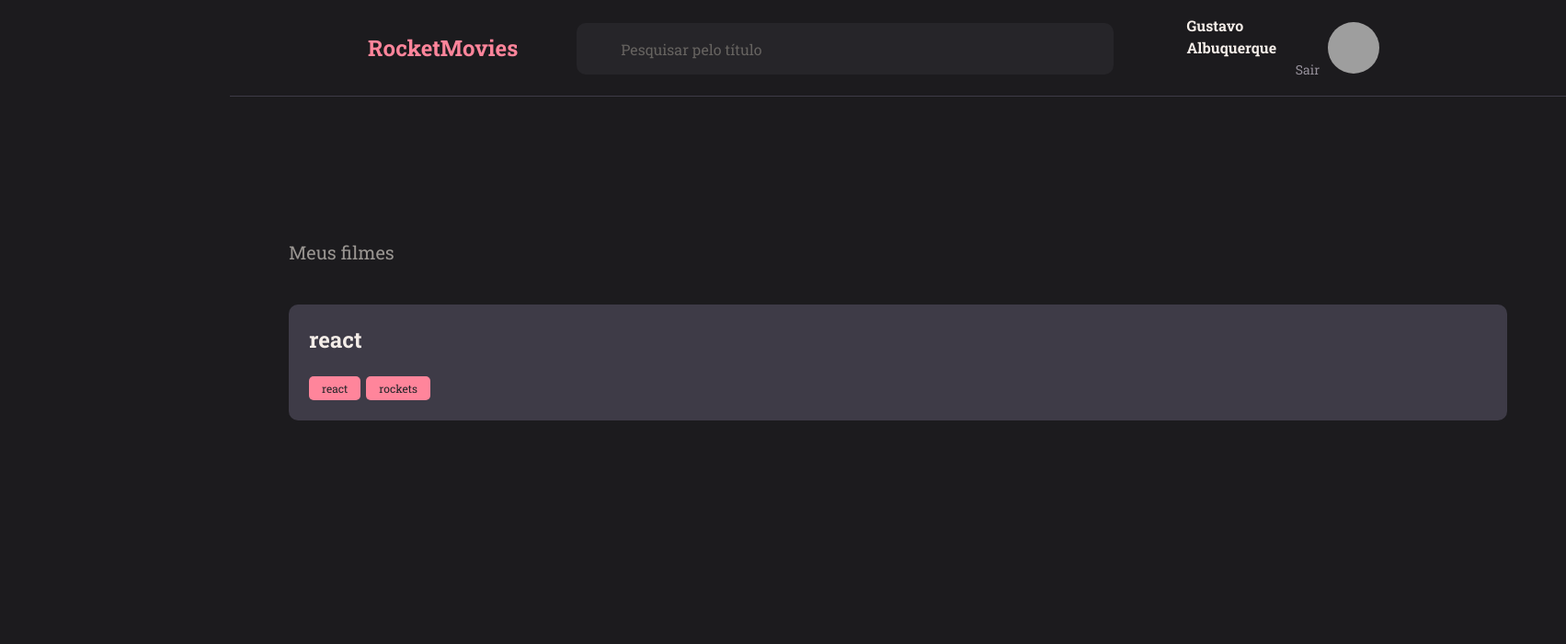
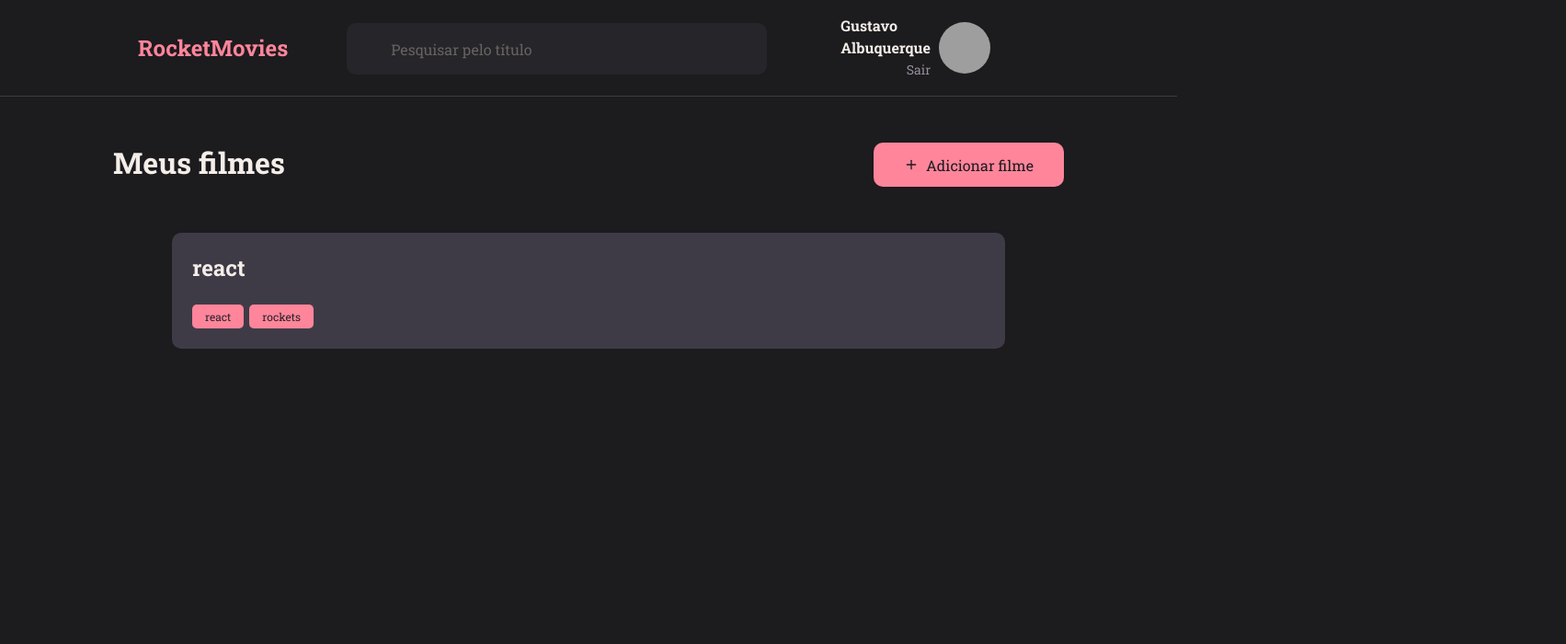
Before and after one commit to gugu1073/MovieNotes-Front-end, a React (Vite) app: page / in a window 1280 px wide. Shown: the top 700 px of the page at 92% size, 1703 px wide, since content can reach past the window. Built offline with nearby package versions, Linux system fonts and the light colour scheme; grey boxes are pictures that could not be loaded.

Commit message:
new home

```diff
--- a/src/components/Note/index.jsx
+++ b/src/components/Note/index.jsx
@@ -13,7 +13,8 @@ export function Note( {data , ...rest}) {
         data.tags.map(tag =>
         <Tag
         key={tag.id}
-        title={tag.name}/>)
+        title={tag.name}
+        />)
        }
        </footer>
       }
--- a/src/pages/Home/index.jsx
+++ b/src/pages/Home/index.jsx
@@ -3,29 +3,30 @@ import {Container, Content, NewNotes } from './styles'
 
 import {Header} from '../../components/Header'
 import {Note} from '../../components/Note'
-import {Input} from '../../components/input'
-import {Section} from '../../components/Section'
 
 export function Home() {
  return (
   <Container>
-    <Header/>
+   <Header/>
+
+    <div>
+      <h1>Meus filmes</h1>
+
+      <NewNotes to="/newMovie">
+       <FiPlus/>
+        Adicionar filme
+      </NewNotes>
+
+    </div>
 
     <Content>
-      <Section title="Meus filmes">
       <Note data={{title: 'react', tags:[
         {id: '1', name: 'react' },
         {id: '2', name: 'rockets'}
       ]
       }}/>
-      </Section>
     </Content>
 
-    <NewNotes to="/newMovie">
-      <FiPlus/>
-      Adicionar filme
-    </NewNotes>
   </Container>
-
  );
 }
--- a/src/pages/Home/styles.js
+++ b/src/pages/Home/styles.js
@@ -5,22 +5,19 @@ export const Container = styled.div`
  width: 100%;
  height: 100vh;
 
- display: grid;
-
- grid-template-columns: 250px auto;
- grid-template-rows: 105px 128px auto 64px;
- grid-template-areas:
- "brand  header"
- "menu search"
- "menu content"
- "newnote content";
 
  background-color: ${({theme}) => theme.COLORS.BACKGROUND_800};
+
+ > div {
+  display: flex;
+  justify-content: space-between;
+  margin-left: 123px;
+  margin-right: 123px;
+  margin-top: 50px;
+ }
 `;
 
 export const Brand =   styled.div`
- grid-area: brand;
-
  display: flex;
  justify-content: center;
  align-items: center;
@@ -37,26 +34,6 @@ export const Brand =   styled.div`
  }
 `;
 
-export const Menu  =  styled.ul`
- grid-area: menu;
-
- background-color: ${({theme}) => theme.COLORS.BACKGROUND_900};
-
-
- padding-top: 64px;
- text-align: center;
-
- >li {
-  margin-bottom: 24px;
-
- }
-`;
-
-export const Search =   styled.div`
- grid-area: search;
- padding: 64px 64px 0;
-`;
-
 export const Content =   styled.div`
  grid-area: content;
  padding: 0 64px;
@@ -64,13 +41,15 @@ export const Content =   styled.div`
 `;
 
 export const NewNotes =  styled(Link)`
- grid-area: newnote;
 
  background-color: ${({theme}) => theme.COLORS.ORANGE};
  color: rgba(28, 27, 30, 1);
  display: flex;
  justify-content: center;
  align-items: center;
+ width: 207px;
+ height: 48px ;
+ border-radius: 10px;
 
  border: none;
  cursor: pointer;
```
